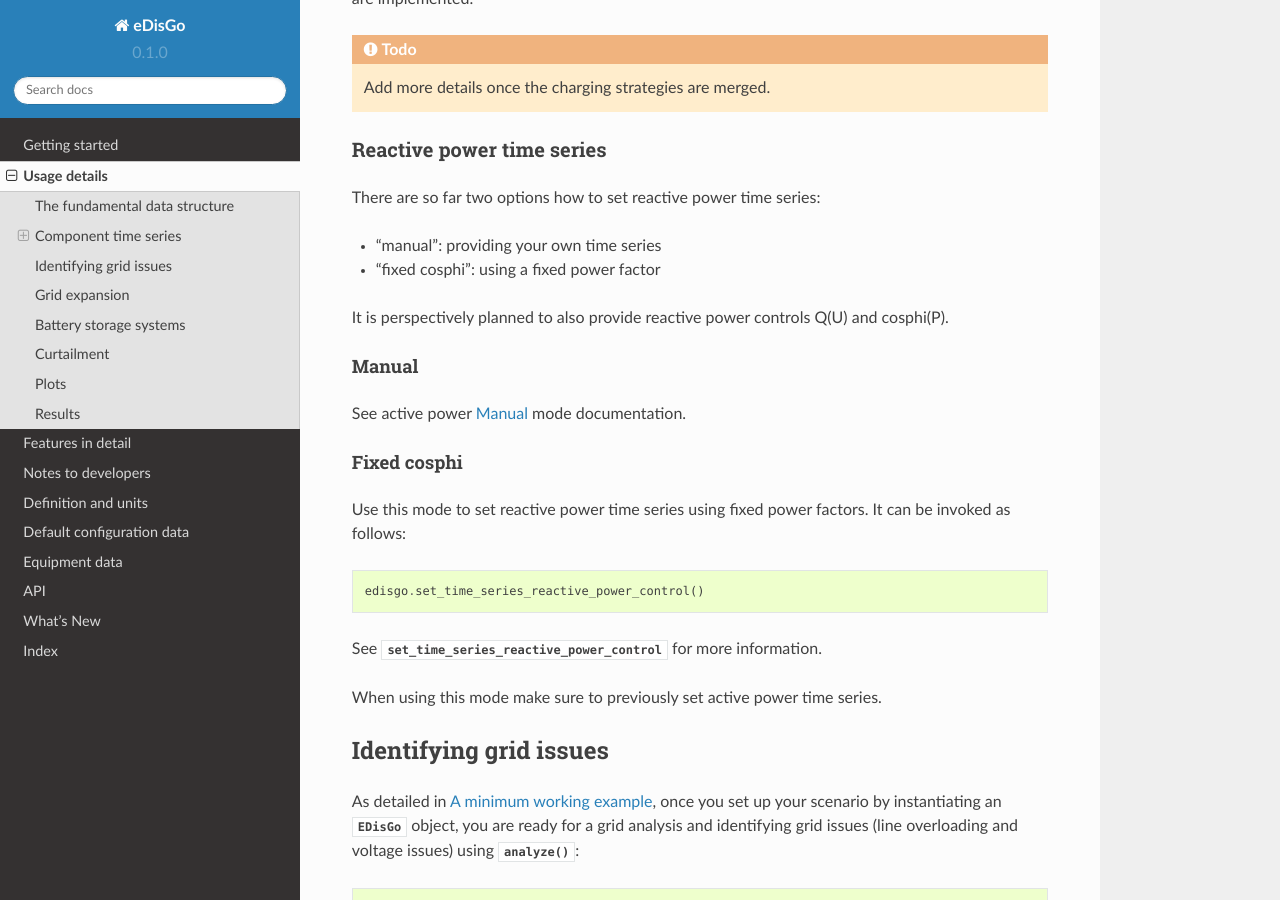
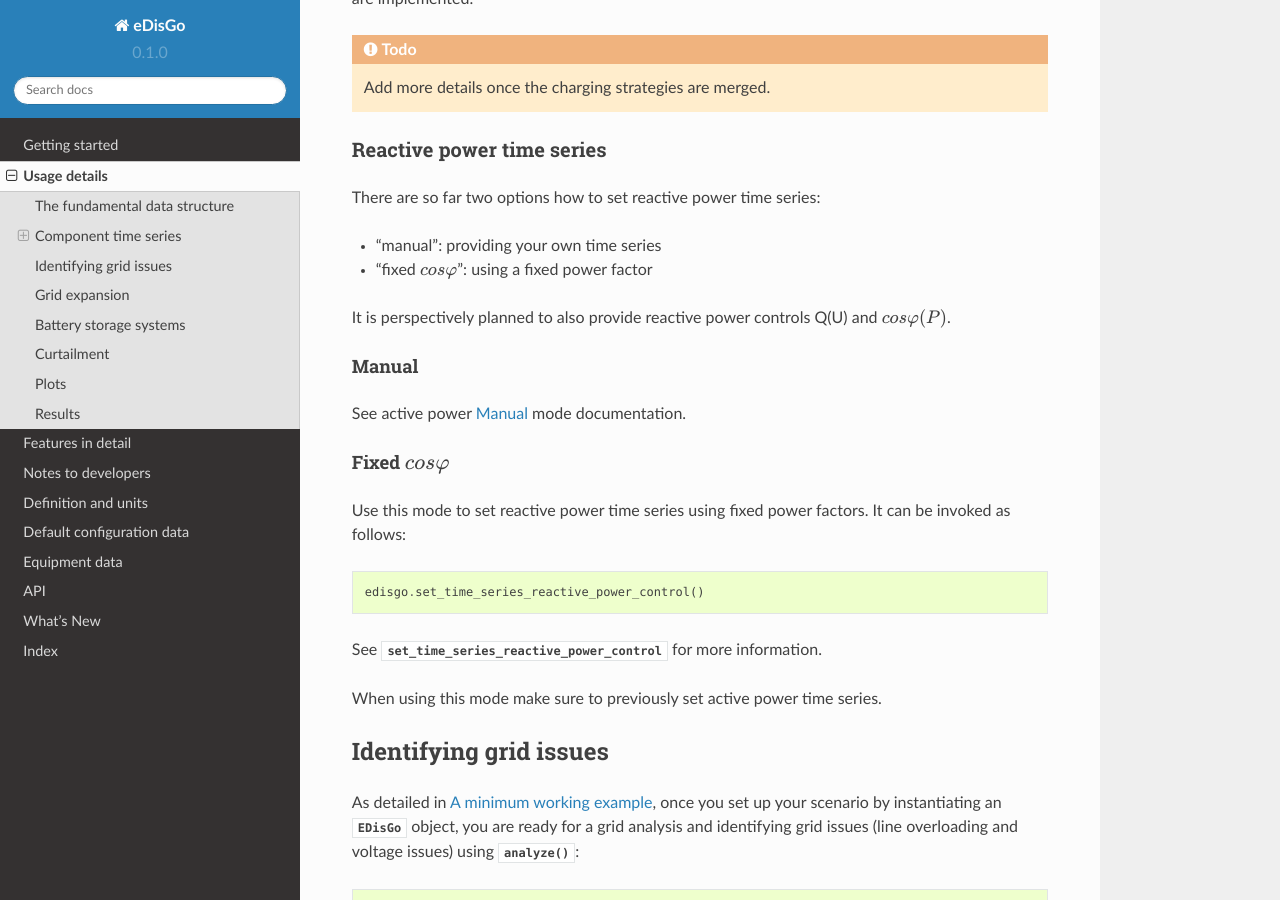
Before and after one commit to openego/eDisGo, a Sphinx documentation site: the page built from doc/usage_details.rst, in a window 1280 px wide and 900 px high, scrolled down 4685 px. Built offline with Sphinx 7.4.7 and the Read the Docs theme 2.0.0, drawn with Linux system fonts in a browser that asks for light colours; formulas are drawn with MathJax 3.

Commit message:
Use greek letter for phi

```diff
--- a/doc/usage_details.rst
+++ b/doc/usage_details.rst
@@ -259,17 +259,18 @@ Reactive power time series
 There are so far two options how to set reactive power time series:
 
 * "manual": providing your own time series
-* "fixed cosphi": using a fixed power factor
+* "fixed :math:`cos\varphi`": using a fixed power factor
 
-It is perspectively planned to also provide reactive power controls Q(U) and cosphi(P).
+It is perspectively planned to also provide reactive power controls Q(U) and
+:math:`cos\varphi(P)`.
 
 Manual
 .......
 
 See active power :ref:`active_power_manual` mode documentation.
 
-Fixed cosphi
-.............
+Fixed :math:`cos\varphi`
+................................
 
 Use this mode to set reactive power time series using fixed power factors.
 It can be invoked as follows:
```
